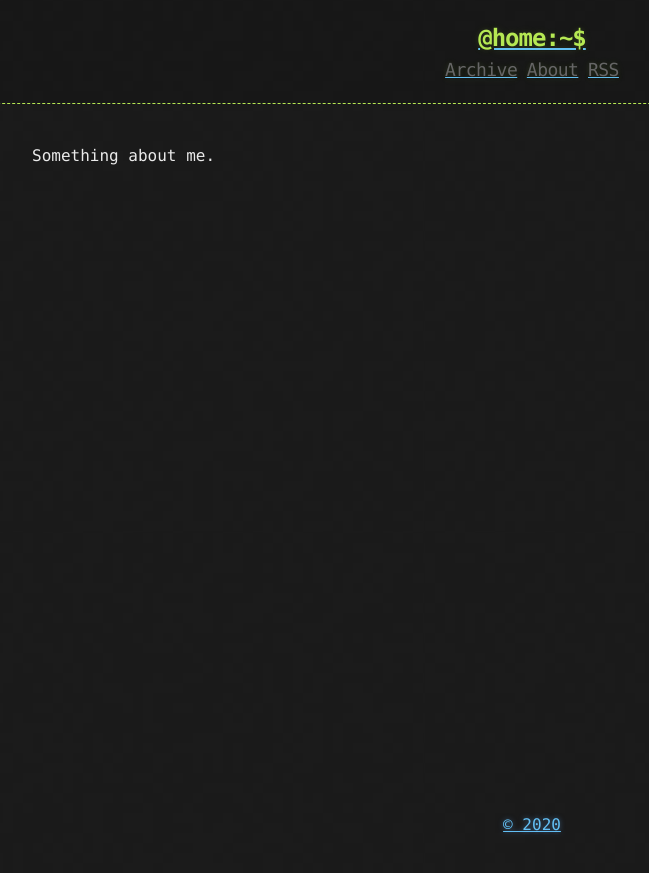
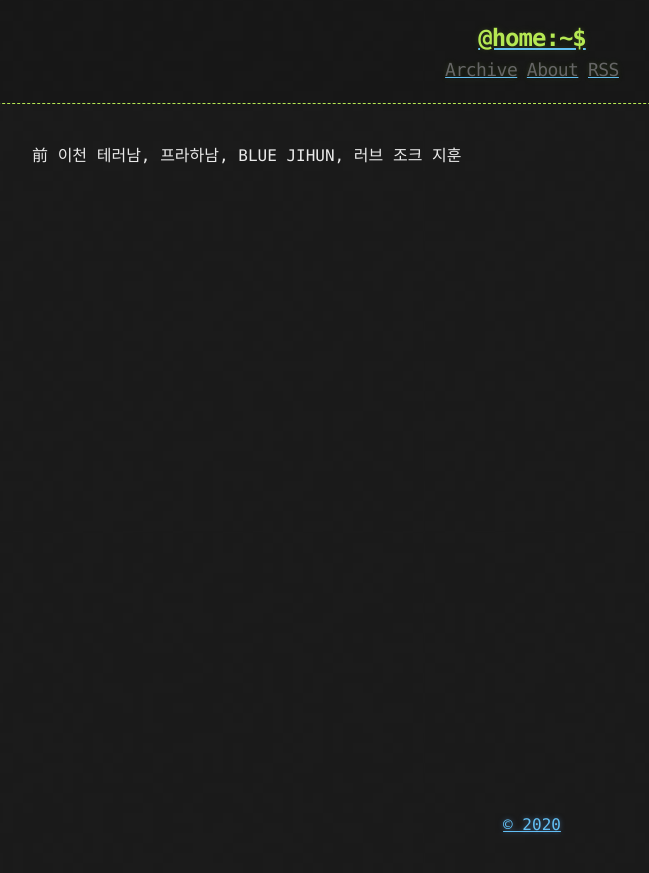
Before and after one commit to imrealz/imrealz.github.com, a Jekyll site: the page built from about.md, in a window 1280 px wide. Shown: the top 873 px of the page, without its empty margins (108-757 px from the left). Built offline with Jekyll 4.4.1, drawn with Linux system fonts in a browser that asks for light colours.

Commit message:
Update about.md

```diff
--- a/about.md
+++ b/about.md
@@ -3,4 +3,4 @@ layout: page
 title: About
 ---
 
-Something about me.
+前 이천 테러남, 프라하남, BLUE JIHUN, 러브 조크 지훈
```
